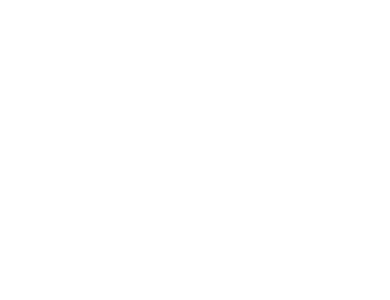
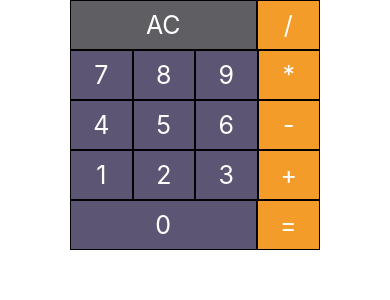
Before and after one commit to sunujun/calculator, a React Native app: screen / in a window 390 px wide. Shown: the top 300 px of the page. Built offline with nearby package versions, Linux system fonts and the light colour scheme.

Commit message:
UI 추가

```diff
--- a/App.tsx
+++ b/App.tsx
@@ -1,5 +1,7 @@
 import React, { useState } from 'react';
-import { StyleSheet, View } from 'react-native';
+import { StatusBar, StyleSheet } from 'react-native';
+import { SafeAreaProvider, SafeAreaView } from 'react-native-safe-area-context';
+import Calculator from './src/Calculator';
 
 const App = () => {
     const [input, setInput] = useState(0);
@@ -8,9 +10,23 @@
     const [tempInput, setTempInput] = useState(null);
     const [tempOperator, setTempOperator] = useState(null);
 
-    return <View />;
+    return (
+        <SafeAreaProvider>
+            <SafeAreaView style={styles.container}>
+                <StatusBar translucent={true} backgroundColor="transparent" barStyle="dark-content" />
+                <Calculator />
+            </SafeAreaView>
+        </SafeAreaProvider>
+    );
 };
 
-const styles = StyleSheet.create({});
+const styles = StyleSheet.create({
+    container: {
+        flex: 1,
+        backgroundColor: '#fff',
+        alignItems: 'center',
+        justifyContent: 'center',
+    },
+});
 
 export default App;
--- a/package.json
+++ b/package.json
@@ -11,7 +11,8 @@
   },
   "dependencies": {
     "react": "18.1.0",
-    "react-native": "0.70.6"
+    "react-native": "0.70.6",
+    "react-native-safe-area-context": "^4.4.1"
   },
   "devDependencies": {
     "@babel/core": "^7.12.9",
--- /dev/null
+++ b/src/Calculator.tsx
@@ -0,0 +1,96 @@
+import React from 'react';
+import { GestureResponderEvent, StyleSheet, Text, TouchableOpacity, View } from 'react-native';
+
+// Button type: 'reset' | 'operator' | 'number'
+const Button = ({
+    text,
+    onPress,
+    flex,
+    type,
+}: {
+    text: string;
+    onPress?: (event: GestureResponderEvent) => void;
+    flex?: number;
+    type: 'reset' | 'operator' | 'number';
+}) => {
+    const backgroundColor =
+        type === 'reset'
+            ? COLOR.RESET
+            : type === 'operator'
+            ? COLOR.OPERATOR
+            : type === 'number'
+            ? COLOR.NUMBER
+            : 'transparent';
+
+    return (
+        <TouchableOpacity
+            onPress={onPress}
+            style={{
+                flex,
+                backgroundColor,
+                justifyContent: 'center',
+                alignItems: 'center',
+                height: 50,
+                borderColor: 'black',
+                borderWidth: 0.2,
+            }}>
+            <Text style={{ color: 'white', fontSize: 25 }}>{text}</Text>
+        </TouchableOpacity>
+    );
+};
+
+const COLOR = {
+    RESULT: '#4e4c51',
+    RESET: '#5f5e62',
+    OPERATOR: '#f39c29',
+    NUMBER: '#5c5674',
+};
+
+const Calculator = () => {
+    return (
+        <View style={{ flex: 1, width: 250 }}>
+            {/* 결과 */}
+
+            {/* [AC ~ /] */}
+            <View style={styles.buttonContainer}>
+                <Button type="reset" text="AC" onPress={() => null} flex={3} />
+                <Button type="operator" text="/" onPress={() => null} flex={1} />
+            </View>
+            {/* [7 ~ x] */}
+            <View style={styles.buttonContainer}>
+                <Button type="number" text="7" onPress={() => null} flex={1} />
+                <Button type="number" text="8" onPress={() => null} flex={1} />
+                <Button type="number" text="9" onPress={() => null} flex={1} />
+                <Button type="operator" text="*" onPress={() => null} flex={1} />
+            </View>
+            {/* [4 ~ -] */}
+            <View style={styles.buttonContainer}>
+                <Button type="number" text="4" onPress={() => null} flex={1} />
+                <Button type="number" text="5" onPress={() => null} flex={1} />
+                <Button type="number" text="6" onPress={() => null} flex={1} />
+                <Button type="operator" text="-" onPress={() => null} flex={1} />
+            </View>
+            {/* [1 ~ +] */}
+            <View style={styles.buttonContainer}>
+                <Button type="number" text="1" onPress={() => null} flex={1} />
+                <Button type="number" text="2" onPress={() => null} flex={1} />
+                <Button type="number" text="3" onPress={() => null} flex={1} />
+                <Button type="operator" text="+" onPress={() => null} flex={1} />
+            </View>
+            {/* [0 ~ =] */}
+            <View style={styles.buttonContainer}>
+                <Button type="number" text="0" onPress={() => null} flex={3} />
+                <Button type="operator" text="=" onPress={() => null} flex={1} />
+            </View>
+        </View>
+    );
+};
+
+const styles = StyleSheet.create({
+    buttonContainer: {
+        flexDirection: 'row',
+        width: '100%',
+    },
+});
+
+export default Calculator;
```
Also changed, not shown: 1 other file (tests, documents, lock files or other folders).
